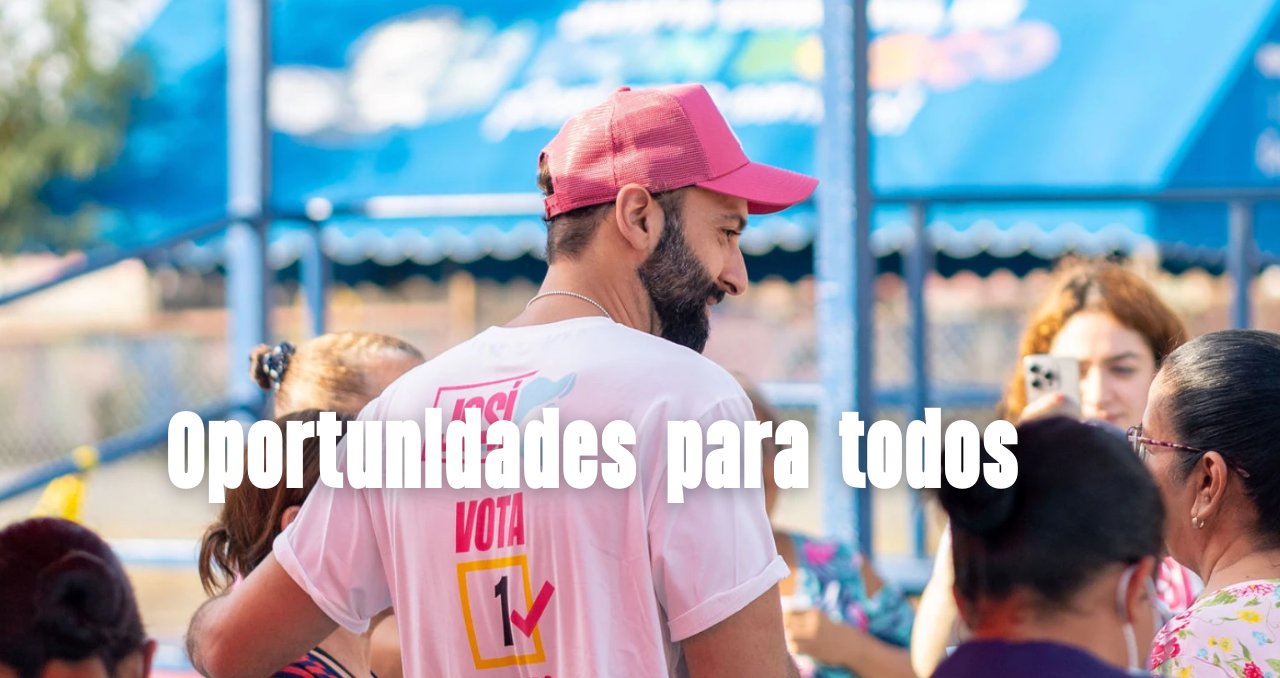
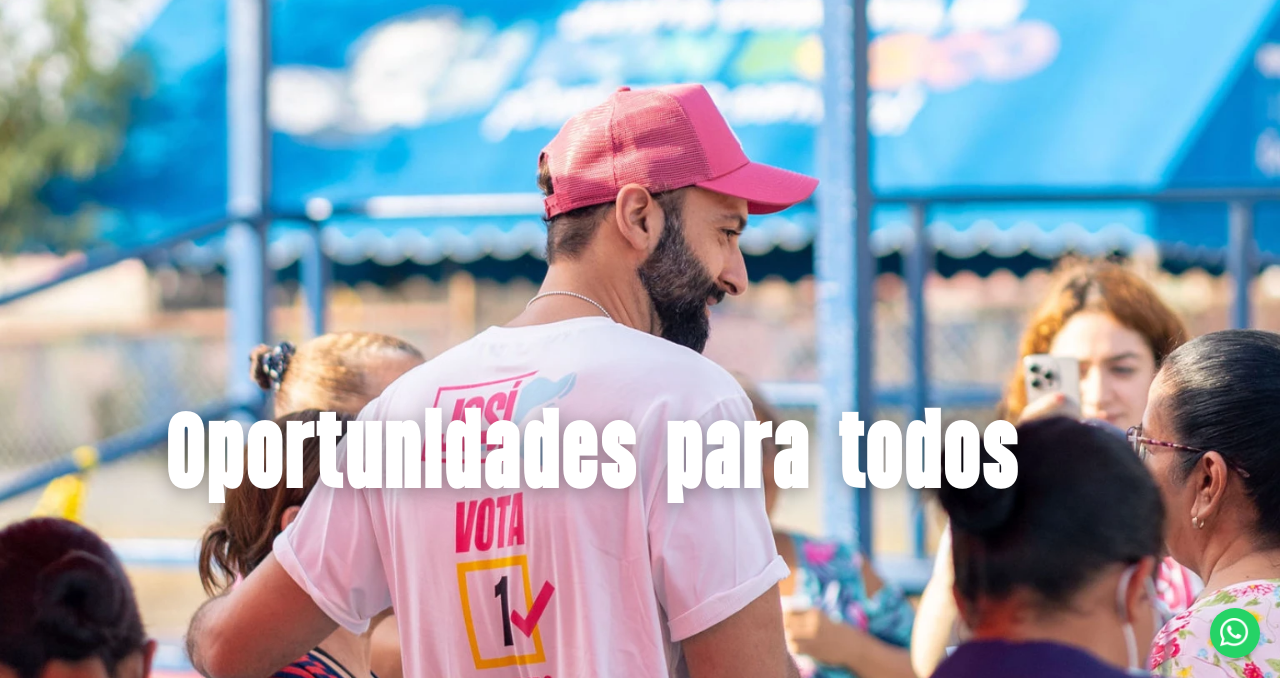
Before and after one commit to sergiopiedra/josi.github.io, a plain HTML site: page index.html in a window 1280 px wide. Shown: the part 122-800 px from the top of the page. Drawn offline with Linux system fonts and the light colour scheme.

Commit message:
whatsapp

```diff
--- a/assets/css/style.css
+++ b/assets/css/style.css
@@ -342,6 +342,54 @@ h6 {
   color: #000;
 }
 
+/*------------------
+whatsapp
+--------------------*/
+.joinchat {
+  position: fixed;
+  bottom: 20px; /* Ajusta la distancia desde la parte inferior según tus necesidades */
+  right: 20px; /* Ajusta la distancia desde la derecha según tus necesidades */
+  cursor: pointer;
+  z-index: 1000;
+}
+
+.joinchat__button {
+  width: 50px; /* Ajusta el ancho del botón según tus necesidades */
+  height: 50px; /* Ajusta la altura del botón según tus necesidades */
+  background-color: #25d366; /* Color de fondo de tu botón */
+  border-radius: 50%;
+  display: flex;
+  align-items: center;
+  justify-content: center;
+  position: relative;
+  box-shadow: 0 2px 5px rgba(0, 0, 0, 0.2);
+}
+
+.joinchat__button__open {
+  width: 30px; /* Ajusta el tamaño del icono según tus necesidades */
+  height: 30px; /* Ajusta el tamaño del icono según tus necesidades */
+  background-image: url("../images/whatsapp.png"); /* Reemplaza con la ruta de tu icono de WhatsApp */
+  background-size: cover;
+}
+
+.joinchat__tooltip {
+  display: none;
+  position: absolute;
+  bottom: 100%;
+  left: 50%;
+  transform: translateX(-50%);
+  padding: 10px;
+  background-color: #ffffff; /* Color de fondo del tooltip */
+  border-radius: 5px;
+  color: #e1136f; /* Color del texto del tooltip */
+}
+
+.joinchat:hover .joinchat__tooltip {
+  display: block;
+}
+/*------------------
+whatsapp end
+--------------------*/
 /*------------------
   Block - 165
 --------------------*/
--- a/index.html
+++ b/index.html
@@ -72,6 +72,18 @@
     </div>
   </section>
 
+  <div class="joinchat joinchat--right joinchat--btn joinchat--show joinchat--tooltip" data-telephone="50768507664"
+    data-mobile-only="false" data-button-delay="3" data-whatsapp-web="false" data-qr="false" data-message-views="2"
+    data-message-delay="10" data-message-badge="false" data-message-send="" data-message-hash="">
+    <a href="https://api.whatsapp.com/send?phone=50768507664" target="_blank">
+      <div class="joinchat__button">
+        <div class="joinchat__button__open"></div>
+        <div class="joinchat__tooltip">
+          <div>¡Hablemos!</div>
+        </div>
+      </div>
+    </a>
+  </div>
 
   <section class="about" id="about">
     <div class="container">
```
Also changed, not shown: assets/images/whatsapp.png (added), 1 other file.
